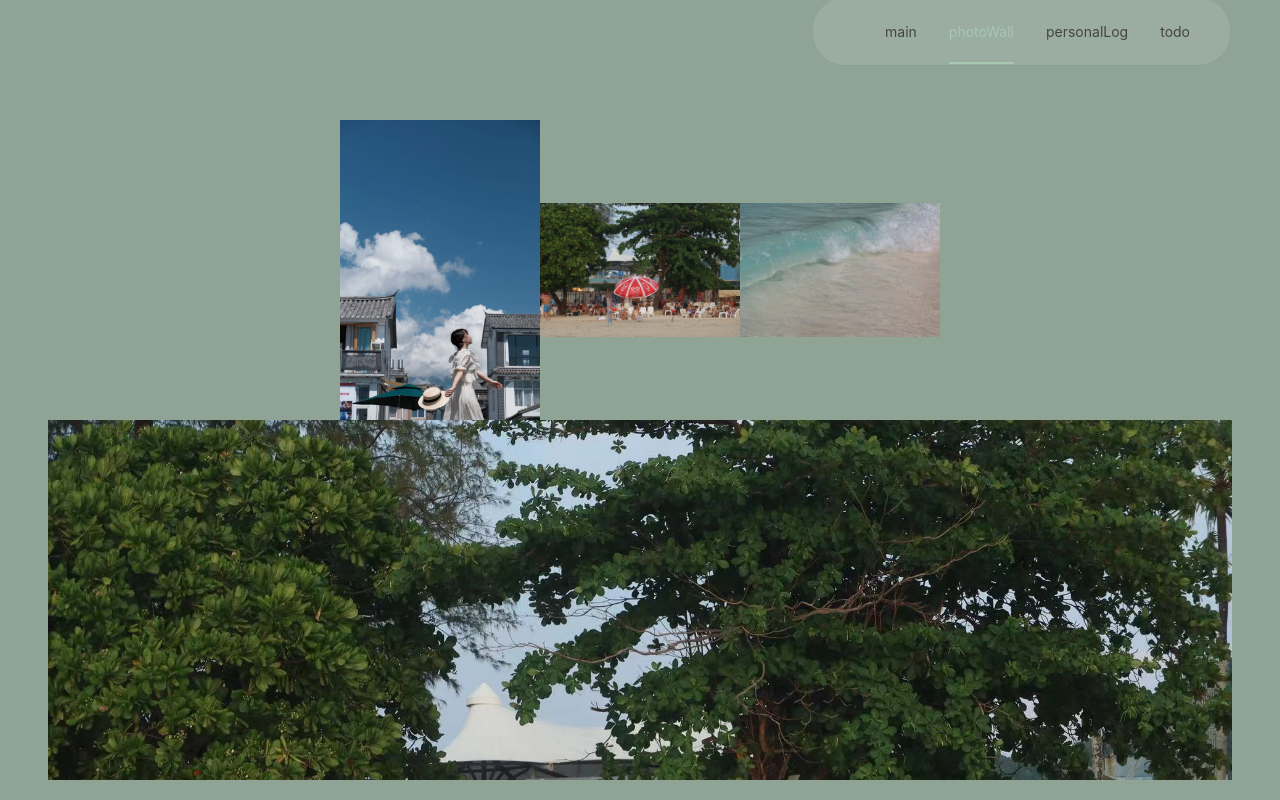
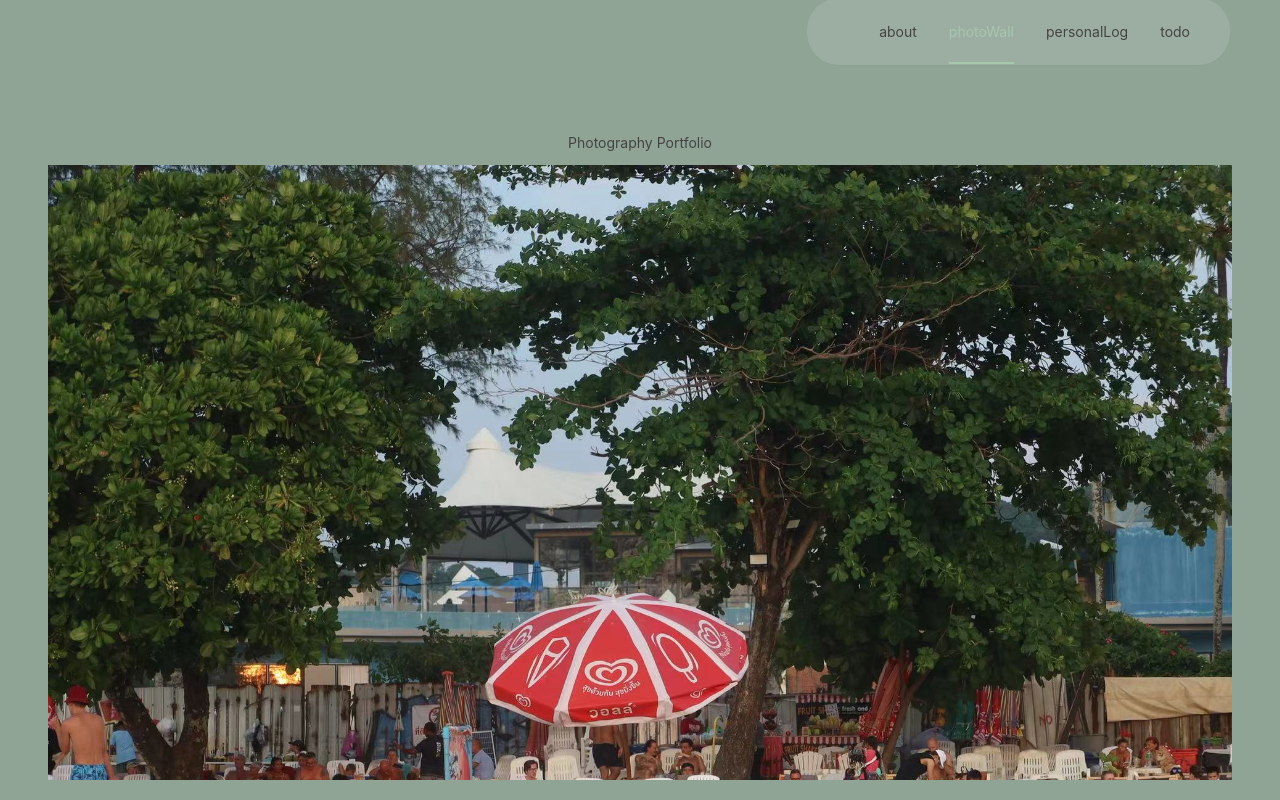
Before and after one commit to gwifloria/bj-fantasy-island, a React (Vite) app: page /#/ in a window 1280 px wide. Both pictures are taken after a click on the item "photoWall". Built offline with nearby package versions, Linux system fonts and the light colour scheme.

Commit message:
style: main page style

```diff
--- a/src/components/NavigationBar/index.scss
+++ b/src/components/NavigationBar/index.scss
@@ -1,5 +1,4 @@
 .navigation-bar__container{
   border-radius: 32px;
   padding:2px 24px;
-  background: rgba(255,255,255,0.1);
 }
--- a/src/components/PersonalIntroduction/constant.ts
+++ b/src/components/PersonalIntroduction/constant.ts
@@ -1,4 +1,4 @@
-export const skills = ['react','typescript','vue']
+export const skills = ['REACT','TYPESCRIPT','VUE']
 // const frameworkSkills = ['next.js','Taro']
 // const cssSkills = ['tailWind',]
 
--- a/src/components/PersonalIntroduction/index.scss
+++ b/src/components/PersonalIntroduction/index.scss
@@ -7,6 +7,7 @@
    .text {padding:40px 0}
    .container {
       position: relative;
+      margin-bottom:48px;
       .confetti {
          font-size: 64px;
          >.particle {
@@ -30,6 +31,9 @@
    }
    .detail-info{
       font-size: 24px;
+      >div{
+         margin:16px 0 ;
+      }
    }
    .intro-footer{
       font-size: 16px;
@@ -38,6 +42,13 @@
       margin: 48px 0;
       display: flex;
       font-size: 48px;
+   }
+   .skill-card{
+      background: #638772;
+      color: #dfe8e3;
+      font-size: 32px;
+      text-align: center;
+      font-family: monospace;
    }
 
   }
@@ -59,3 +70,13 @@
      opacity:0;
      transform:translateY(2000%) rotate(1440deg);
   }}
+
+@keyframes bounce {
+   0%{
+      transform:translateY(30px);
+   }
+   100%{
+      transform:translateY(0px);
+
+   }
+}
--- a/src/components/PersonalIntroduction/index.tsx
+++ b/src/components/PersonalIntroduction/index.tsx
@@ -50,11 +50,10 @@ export const PersonalIntroduction = () => {
       </Col>
     </Row>
 
-
     <Row className='skills' gutter={16}>
       {skills.map((skill, index) =>
         <Col key={index} span={8}>
-          <Card>{skill}</Card>
+          <Card className="skill-card">{skill}</Card>
         </Col>
       )}
     </Row>
--- a/src/pages/PhotoWall/config.ts
+++ b/src/pages/PhotoWall/config.ts
@@ -1,19 +1,13 @@
+import phuket from "@/assets/phuket.jpg";
+import phuket1 from "@/assets/phuket1.jpg";
+import phuket2 from "@/assets/phuket2.jpg";
+import phuket3 from "@/assets/phuket3.jpg";
 import { AlbumType } from "./type";
-import dali1 from "@/assets/dali1.jpg"
-import dali from "@/assets/dali.jpg"
-import phuket from "@/assets/phuket.jpg"
-import phuket1 from "@/assets/phuket1.jpg"
-import phuket2 from "@/assets/phuket2.jpg"
-import phuket3 from "@/assets/phuket3.jpg"
 
 export const albumsConfig:{key:AlbumType,items:string[]}[] = [
   {
     key:'portrait',
-    items:[dali1,dali]
-  },
-  {
-    key:'record',
-    items:[phuket,phuket1]
+    items:[phuket,phuket1,phuket2,phuket3]
   },
   {
     key:'trip',
--- /dev/null
+++ b/src/pages/PhotoWall/index.scss
@@ -0,0 +1,5 @@
+.photo-wall__container{
+  .introduction{
+    margin:12px 0 ;
+  }
+}
--- a/src/pages/PhotoWall/index.tsx
+++ b/src/pages/PhotoWall/index.tsx
@@ -1,13 +1,11 @@
-import { Album } from "./Album"
 import { PhotoCarousel } from "../../components/PhotoCarousel"
-import { albumsConfig } from "./config"
-
+import './index.scss'
 const PhotoWall = () => {
   return (
     <div className="photo-wall__container">
-      {
-        albumsConfig?.map((album) => <Album key={album.key} items={album.items}></Album>)
-      }
+      <div className="introduction">
+        Photography Portfolio
+      </div>
       <PhotoCarousel></PhotoCarousel>
     </div>
   )
--- a/src/router/index.tsx
+++ b/src/router/index.tsx
@@ -15,8 +15,8 @@ export const routesList: RouteItem[] = [
     element: <Main />,
   },
   {
-    id: 'main',
-    path: '/main',
+    id: 'about',
+    path: '/about',
     element: <Main />,
   },
   {
```
Also changed, not shown: src/components/PhotoCarousel/index.tsx (+1 -1 lines).
